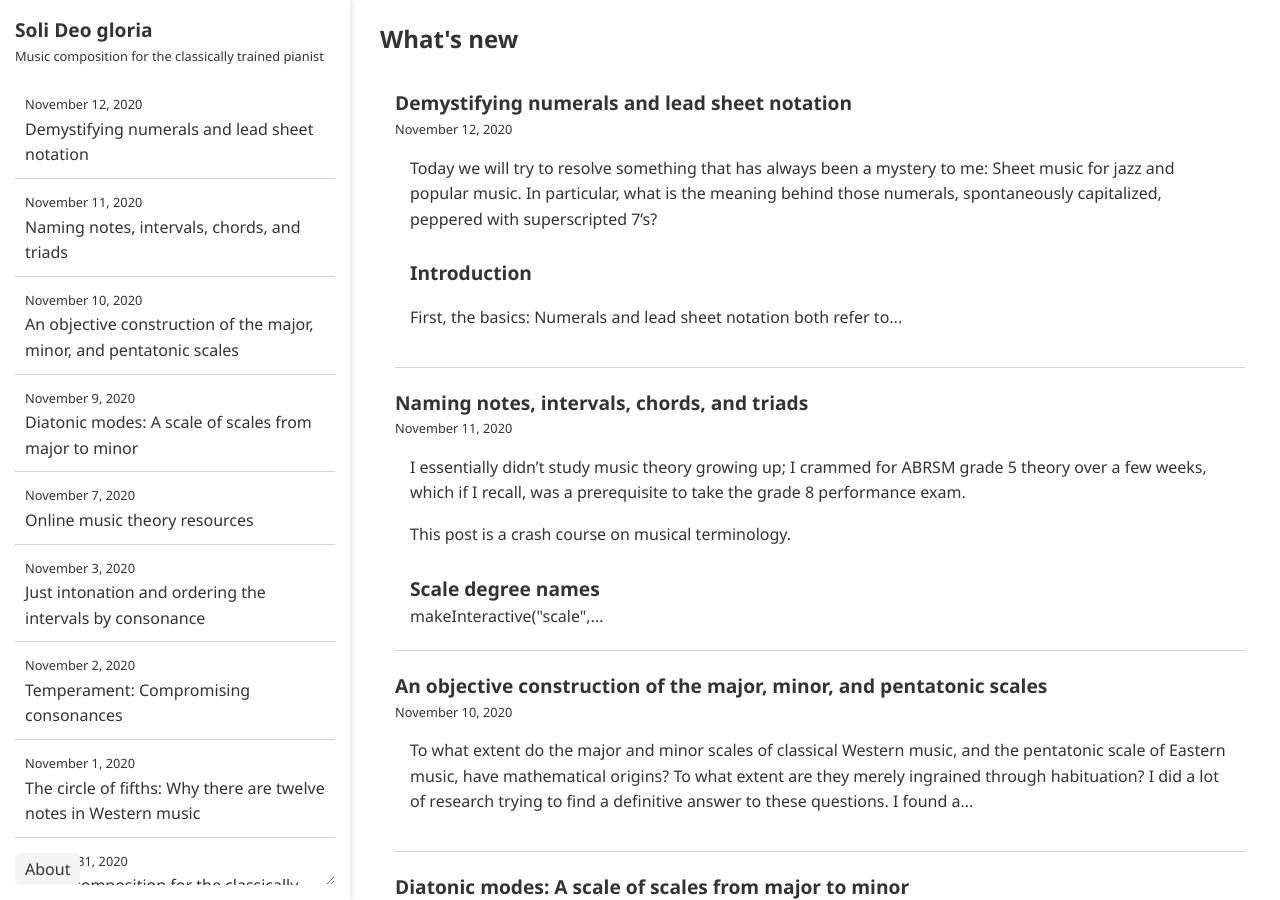
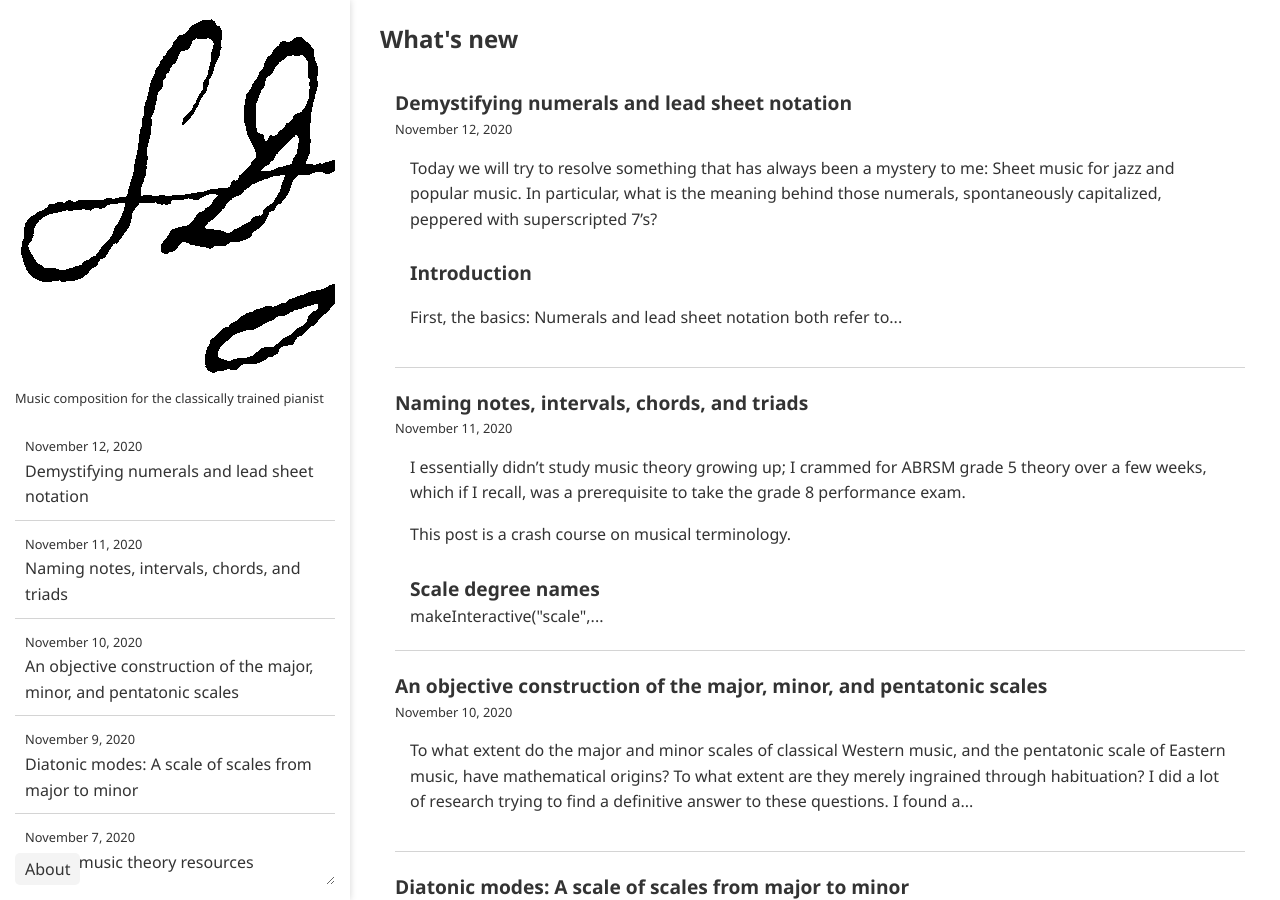
Before and after one commit to ansyblenetwork/sdg, a Jekyll site: the page built from index.html, in a window 1280 px wide and 900 px high. Built offline with Jekyll 4.4.1, drawn with Linux system fonts in a browser that asks for light colours; some of the changed text lies outside the part shown.

Commit message:
Update page.html

```diff
--- a/_layouts/page.html
+++ b/_layouts/page.html
@@ -2,9 +2,9 @@
 
 <head>
 	{% if page.title %}
-		<title>{{ page.title }} | Soli Deo gloria</title>
+		<title>{{ page.title }} | Sdg</title>
 	{% else %}
-		<title>Soli Deo gloria</title>
+		<title>Sdg</title>
 	{% endif %}
 	<link rel="stylesheet" type="text/css" href="{{ "main.css" | relative_url }}">
 	<link rel="icon" href="{{ "sdg-transparent.png" | relative_url }}">
@@ -155,7 +155,7 @@ function D(string) { return document.getElementById(string);}
 	<div id="outersidebar" class="outersidebar">
 	<div class="sidebar">
 	<div class="rpanel" style="flex-grow: 1; position:relative; min-width:250px;" id="accountPanel">
-		<h2><a href="{{ "" | absolute_url }}">Soli Deo gloria</a></h2>
+		<a href="{{ "" | absolute_url }}"><img src="{{ "sdg-transparent.png" | relative_url }}" alt="Soli Deo gloria"></a>
 		<div style="margin-bottom:15px" class="date-format" style="padding-bottom:15px">Music composition for the classically trained pianist</div>
 		<ul style="overflow:auto;">
 			{% for post in site.posts %}
```
